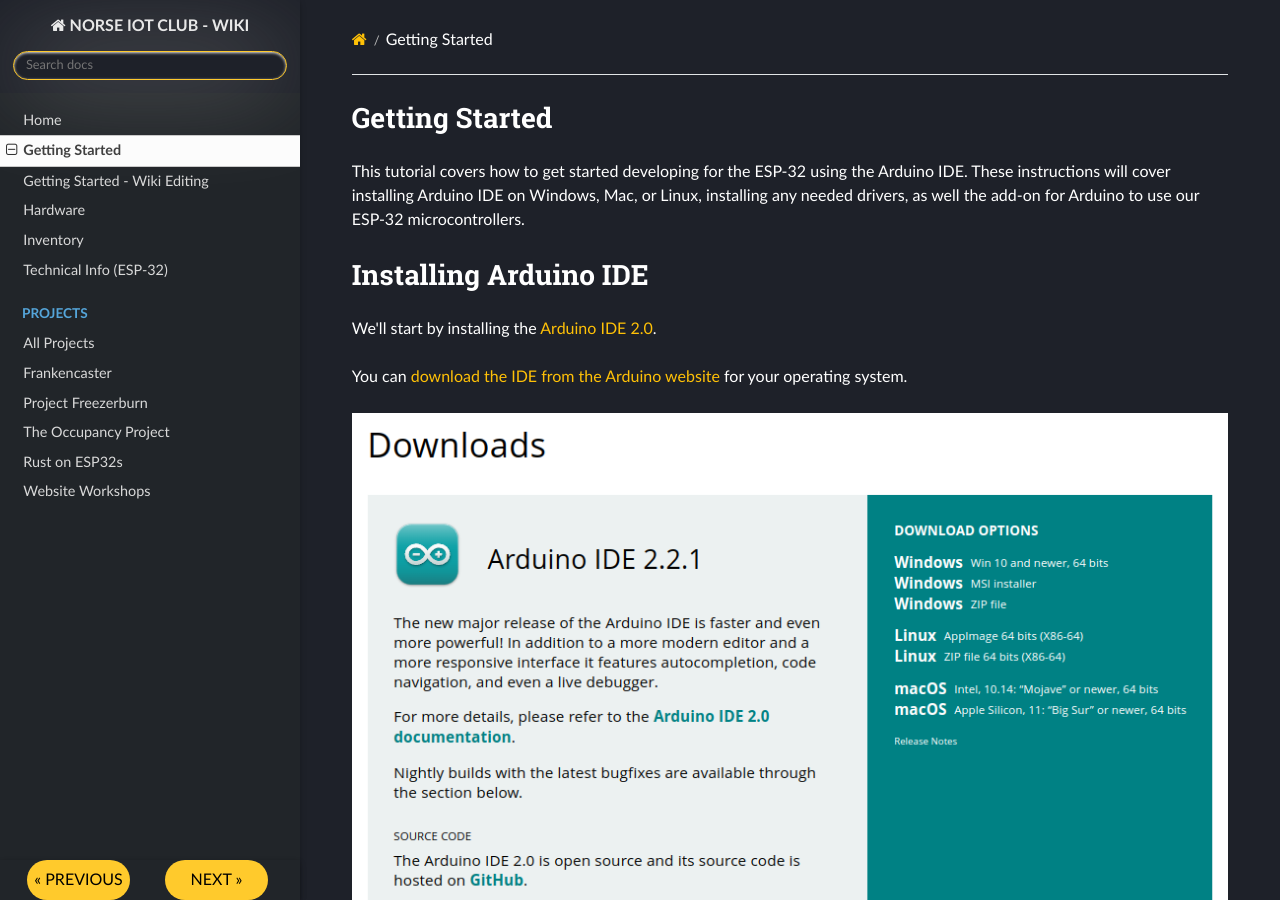
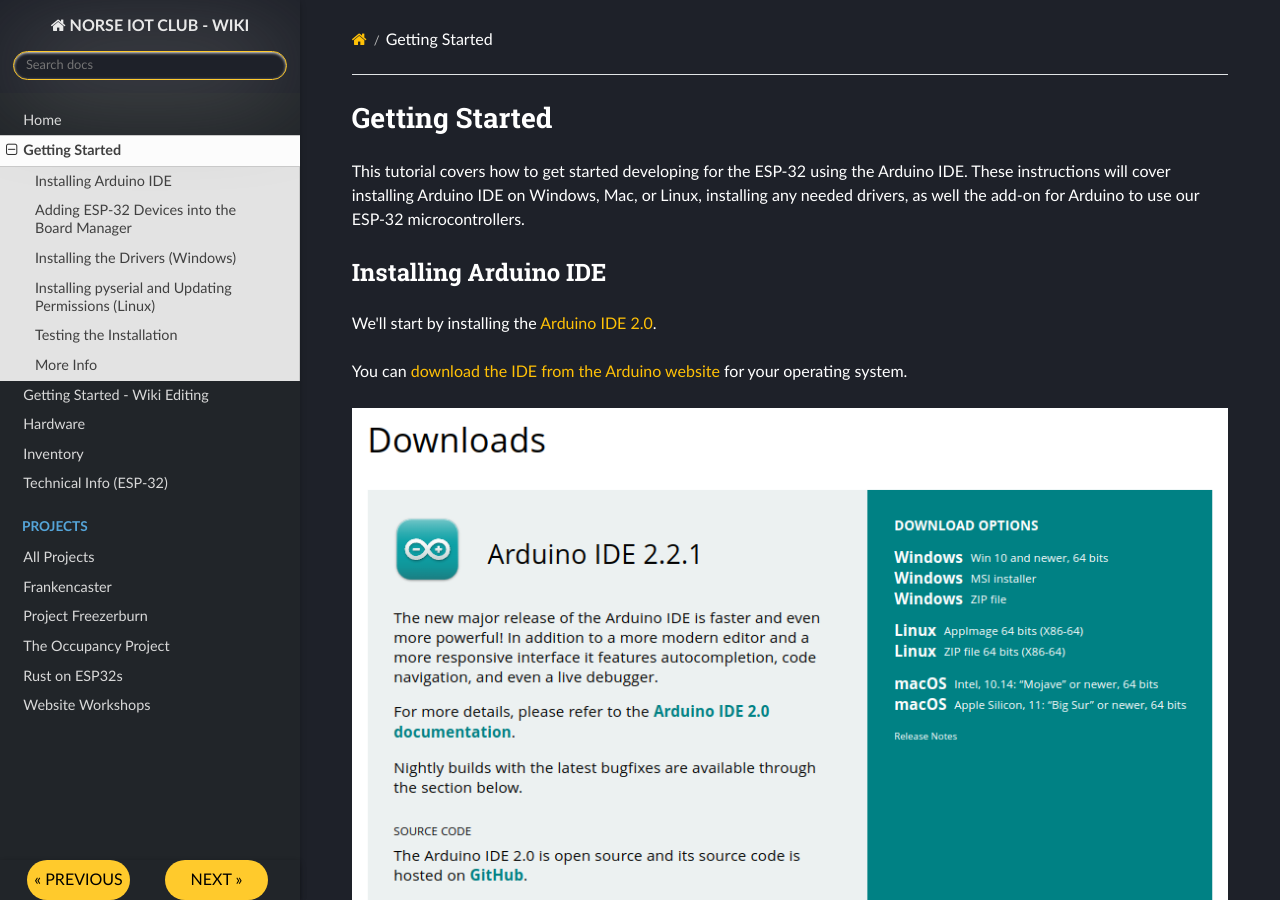
Before and after one commit to Norse-IoT/Wiki, an MkDocs documentation site: the page built from docs/getting-started-esp.md, in a window 1280 px wide and 900 px high. Built offline with MkDocs 1.6.1, drawn with Linux system fonts in a browser that asks for light colours; nearby versions of some CDN libraries.

Commit message:
Change heading types to h2s

````diff
--- a/docs/getting-started-esp.md
+++ b/docs/getting-started-esp.md
@@ -2,7 +2,7 @@
 
 This tutorial covers how to get started developing for the ESP-32 using the Arduino IDE. These instructions will cover installing Arduino IDE on Windows, Mac, or Linux, installing any needed drivers, as well the add-on for Arduino to use our ESP-32 microcontrollers.
 
-# Installing Arduino IDE
+## Installing Arduino IDE
 
 We'll start by installing the [Arduino IDE 2.0](https://www.arduino.cc/en/Tutorial/getting-started-with-ide-v2).
 
@@ -16,7 +16,7 @@
 
 If you run into issues, you can find more information in the [Arduino Docs](https://docs.arduino.cc/software/ide-v2/tutorials/getting-started/ide-v2-downloading-and-installing/).
 
-# Adding ESP-32 Devices into the Board Manager
+## Adding ESP-32 Devices into the Board Manager
 
 The next step is adding ESP-32s to the list of devices Arduino IDE can install to.
 
@@ -36,7 +36,7 @@
 
 4. Search for ESP32, and press the install button for the esp32 by ExpressIf Systems.
 
-# Installing the Drivers (Windows)
+## Installing the Drivers (Windows)
 
 This section is only needed when installing Arduino on Windows 10 and Windows 11.
 
@@ -48,7 +48,7 @@
 
 2. Launch **CP210xVCPInstaller_x64.exe** and follow the installation wizard.
 
-# Installing pyserial and Updating Permissions (Linux)
+## Installing pyserial and Updating Permissions (Linux)
 
 This section is only needed when installing Arduino on Linux desktops like Ubuntu.
 
@@ -68,7 +68,7 @@
 sudo chmod 666 /dev/ttyUSB0
 ```
 
-# Testing the Installation
+## Testing the Installation
 
 Plug the ESP-32 board into your computer, and follow these steps in the Arduino IDE.
 
@@ -106,6 +106,6 @@
 
 If all went according to plan, your ESP-32 is now flashing its blue LED.
 
-# More Info
+## More Info
 
 If all went well, you're ready to go developing ESP-32 projects with the Norse IoT club! We have various projects in our Wiki, and you can look around on the internet to find additional project ideas.
````
